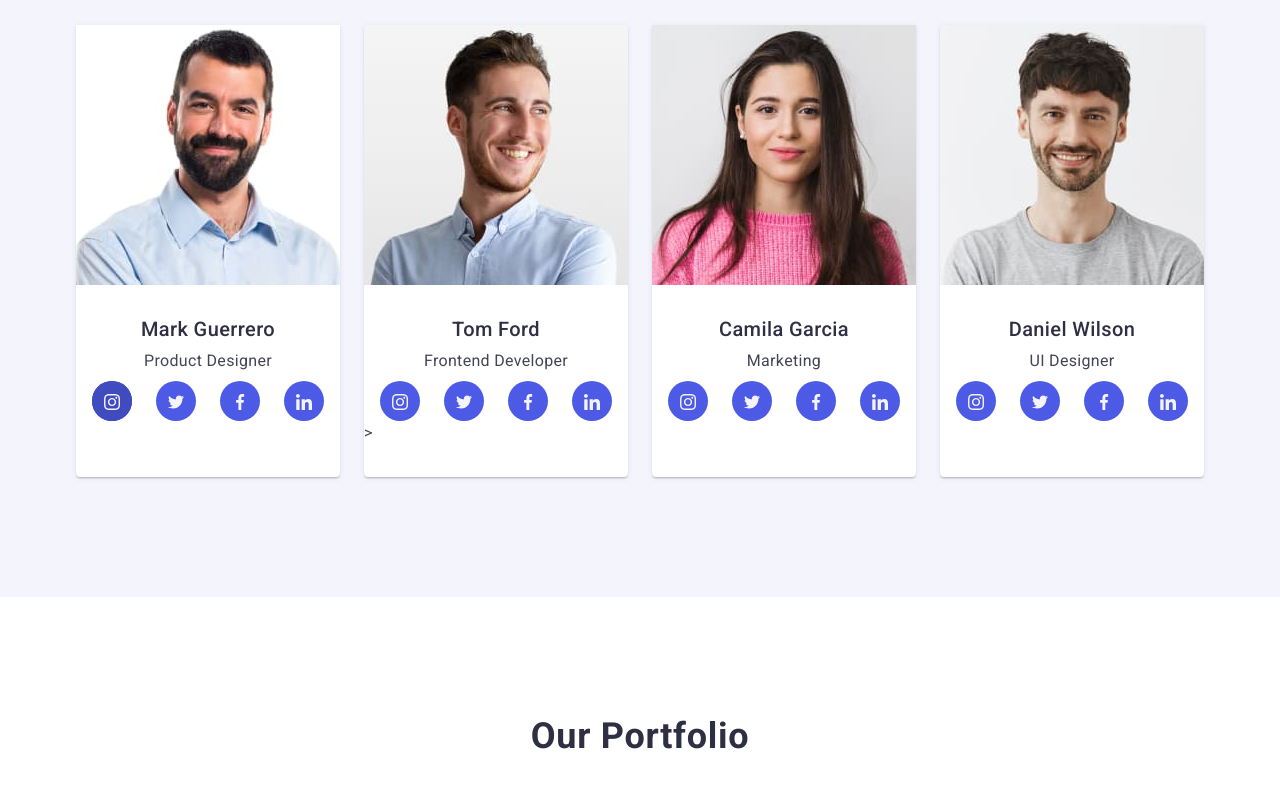
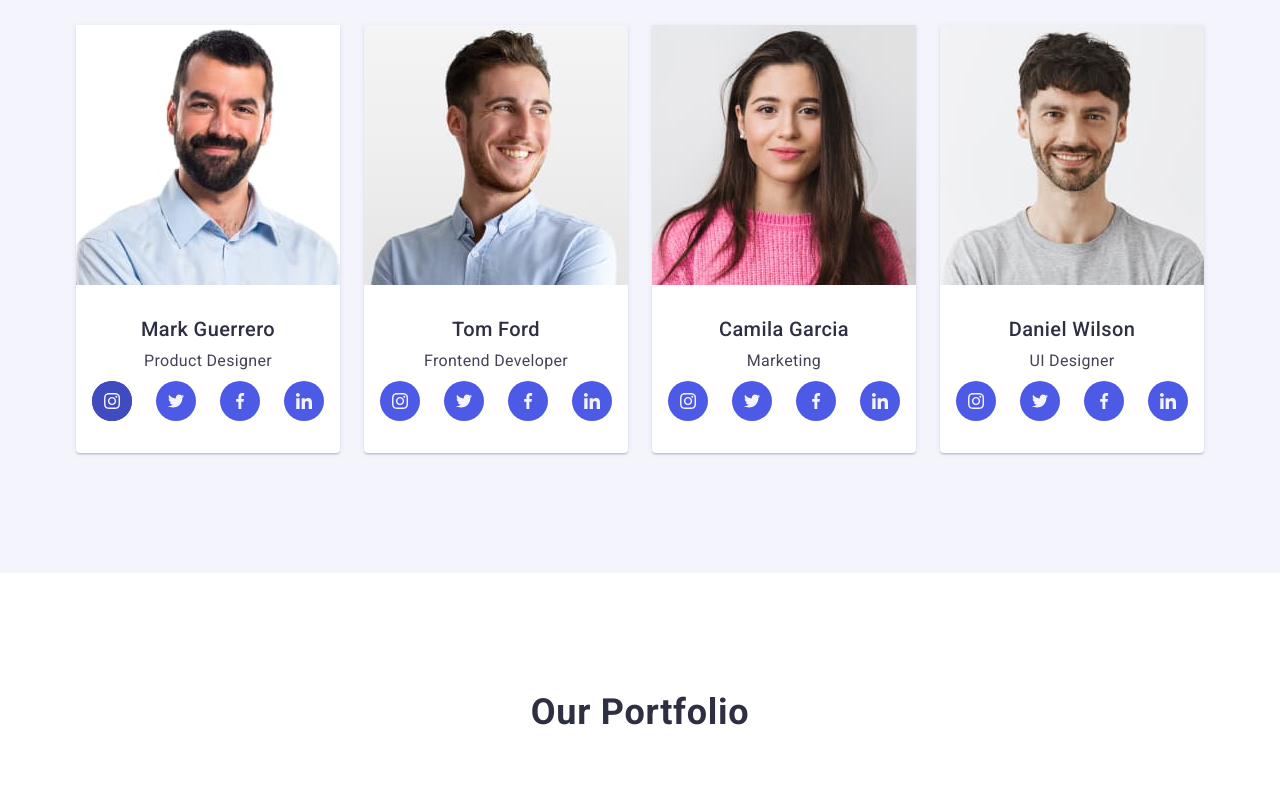
Before and after one commit to Liza-Aleks1108/goit-markup-hw-04, a plain HTML site: page index.html in a window 1280 px wide. In both pictures the pointer is over the item 112 px from the left and 1768 px from the top of the page. Shown: the part 1368-2156 px from the top of the page. Drawn offline with nearby package versions, Linux system fonts and the light colour scheme; a web font is replaced by a local one.

Commit message:
finalfinal

```diff
--- a/css/styles.css
+++ b/css/styles.css
@@ -310,24 +310,17 @@
     gap: 24px;
 }
 
-.icon-list .icon-item:hover,
-.icon-list .icon-item:focus,
-.icon-list .icon-item:hover .link-icon,
-.icon-list .icon-item:focus .link-icon {
-    background-color: #404bbf;
-}
-
 .icon-item {
     display: flex;
     width: 40px;
     height: 40px;
-    background-color: #4d5ae5;
     border-radius: 50%;
     transition: background-color 250ms cubic-bezier(0.4, 0, 0.2, 1);
     z-index: 10;
 }
 
 .link-icon{
+    display: flex;
     padding: 12px;
     align-items: center;
     justify-content: center;
@@ -335,9 +328,22 @@
     height: 100%;
     padding: 12px;
     border-radius: 50%;
+    background-color: #4d5ae5;
     fill: rgba(244, 244, 253, 1);
     transition: background-color 250ms cubic-bezier(0.4, 0, 0.2, 1);
     z-index: 100;
+}
+
+.icon-item:hover,
+.icon-item:hover .link-icon {
+    background-color: #404bbf;
+}
+
+.link-icon:focus .link-icon,
+.icon-item:focus .link-icon,
+.link-icon:focus,
+.icon-item:focus {
+    background-color:#404bbf;
 }
 
 /* Portfolio */
```
Also changed, not shown: index.html (+0 -1 lines).
